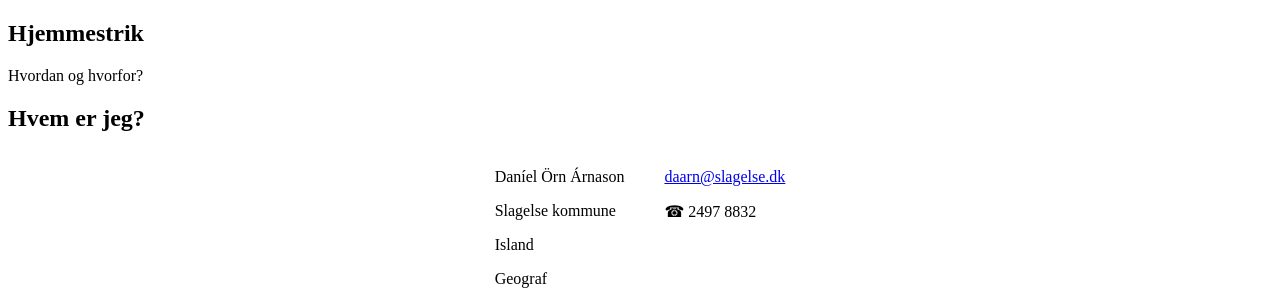
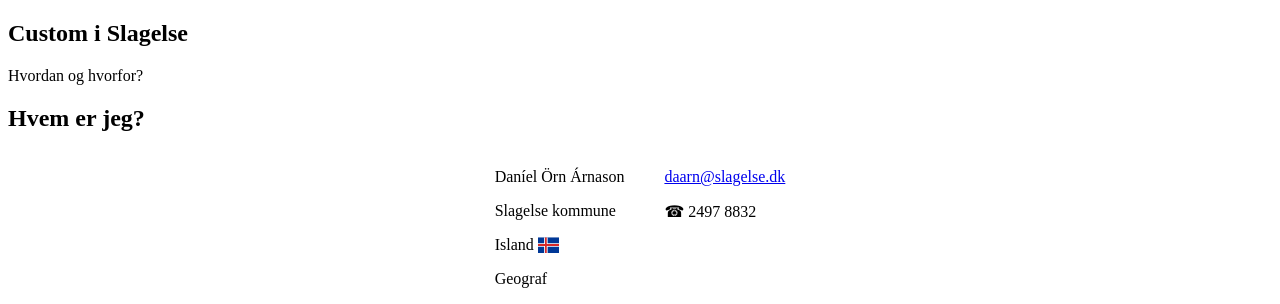
Before and after one commit to danielarnason/aarsmoede23_oplaeg, a website built with Vite: page index.html in a window 1280 px wide. Shown: the top 304 px of the page. Built offline with nearby package versions, Linux system fonts and the light colour scheme; what fireworks-js, reveal.js would draw is missing.

Commit message:
Titel ændret

```diff
--- a/index.html
+++ b/index.html
@@ -12,7 +12,7 @@
     <div class="reveal">
       <div class="slides">
         <section>
-          <h2>Hjemmestrik</h2>
+          <h2>Custom i Slagelse</h2>
           <p>Hvordan og hvorfor?</p>
         </section>
         <section>
@@ -21,7 +21,7 @@
             <div id="person">
               <p>Daníel Örn Árnason</p>
               <p>Slagelse kommune</p>
-              <p>Island</p>
+              <p>Island <span class="fi fi-is"></span></p>
               <p>Geograf</p>
             </div>
             <div id="kontaktinfo">
--- a/main.js
+++ b/main.js
@@ -5,6 +5,7 @@ import RevealHighlight from 'reveal.js/plugin/highlight/highlight.js'
 import 'reveal.js/plugin/highlight/zenburn.css'
 import RevealNotes from 'reveal.js/plugin/notes/notes.js'
 import { Fireworks } from 'fireworks-js'
+import "/node_modules/flag-icons/css/flag-icons.min.css";
 
 let deck = new Reveal({
     hash: true,
--- a/package.json
+++ b/package.json
@@ -13,6 +13,7 @@
   },
   "dependencies": {
     "fireworks-js": "^2.10.7",
+    "flag-icons": "^6.11.0",
     "reveal.js": "^4.5.0"
   }
 }
```
Also changed, not shown: 1 other file.
